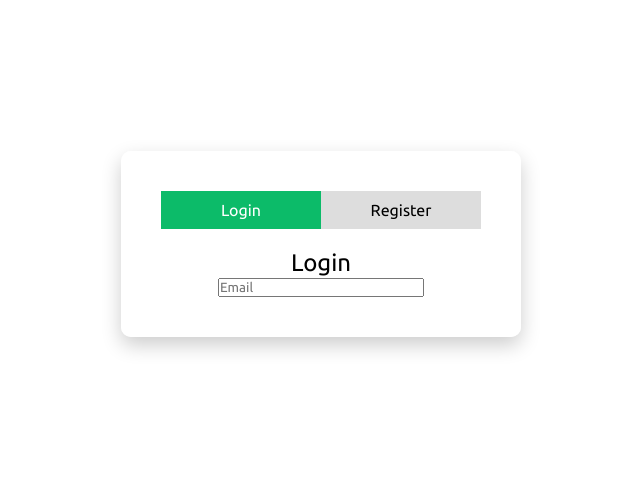
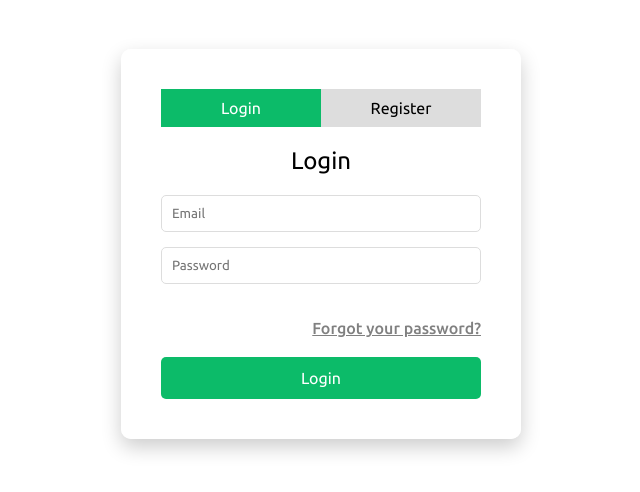
Before and after one commit to DHARUNRAJ86/OTP-AUTHENTICATOR, a React (Vite) app in the folder client/: page /auth in a window 1280 px wide. Shown: the part 156-648 px from the top of the page, without its empty margins (319-959 px from the left). Built offline with nearby package versions, Linux system fonts and the light colour scheme.

Commit message:
feat: implement login functionality with form handling and error notifications

```diff
--- a/client/src/components/Login.jsx
+++ b/client/src/components/Login.jsx
@@ -10,10 +10,30 @@ const Login = () => {
   const navigateTo = useNavigate();
 
   const {register,handleSubmit,formState:{errors}} = useForm();
+  const handleLogin = async (date) =>{
+    await axios.post("http://localhost:4000/api/v1/user/login",data,{
+      withCredentials:true,
+      headers:{
+         "Content-Type":"application/json",
+      }
+  }).then((res)=>{
+    toast.success(res.data.message);
+    setIsAuthenticated(true);
+    setUser(res.data.user);
+    navigateTo("/");
+  }).catch((err)=>{
+    toast.error(err.response.data.message);
+  })
+  }
   return <>
-     <form>
+     <form className='auth-form' onSubmit={handleSubmit((data)=>handleLogin(data))}>
       <h2>Login</h2>
-      <input type="email" placeholder="Email" required />
+      <input type="email" placeholder="Email" required {...register("email")}/>
+      <input type="password" placeholder="Password" required {...register("password")}/>
+      <p className="forgot-password">
+        <Link to={'/password/forgot'}>Forgot your password?</Link>
+      </p>
+      <button type='submit'>Login</button>
      </form>
   </>;
 };
```
